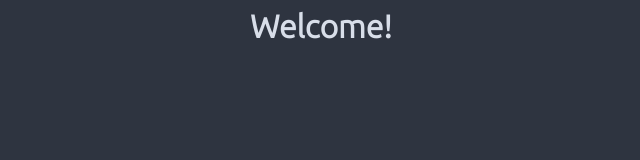
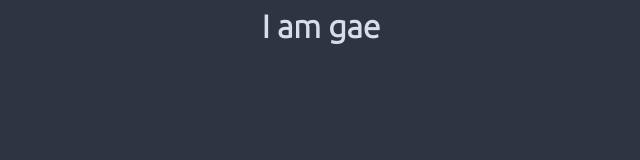
Before and after one commit to jov-1024/jov-1024.github.io, a plain HTML site: page index.html in a window 1280 px wide. Shown: the whole page, without its empty margins (319-959 px from the left). Drawn offline with Linux system fonts and the light colour scheme.

Commit message:
Update index.html

```diff
--- a/index.html
+++ b/index.html
@@ -5,7 +5,7 @@
     </head>
     <body>
         <h1 id="main">
-            Welcome!
+            I am gae
         </h1>
     </body>
 </html>
```
